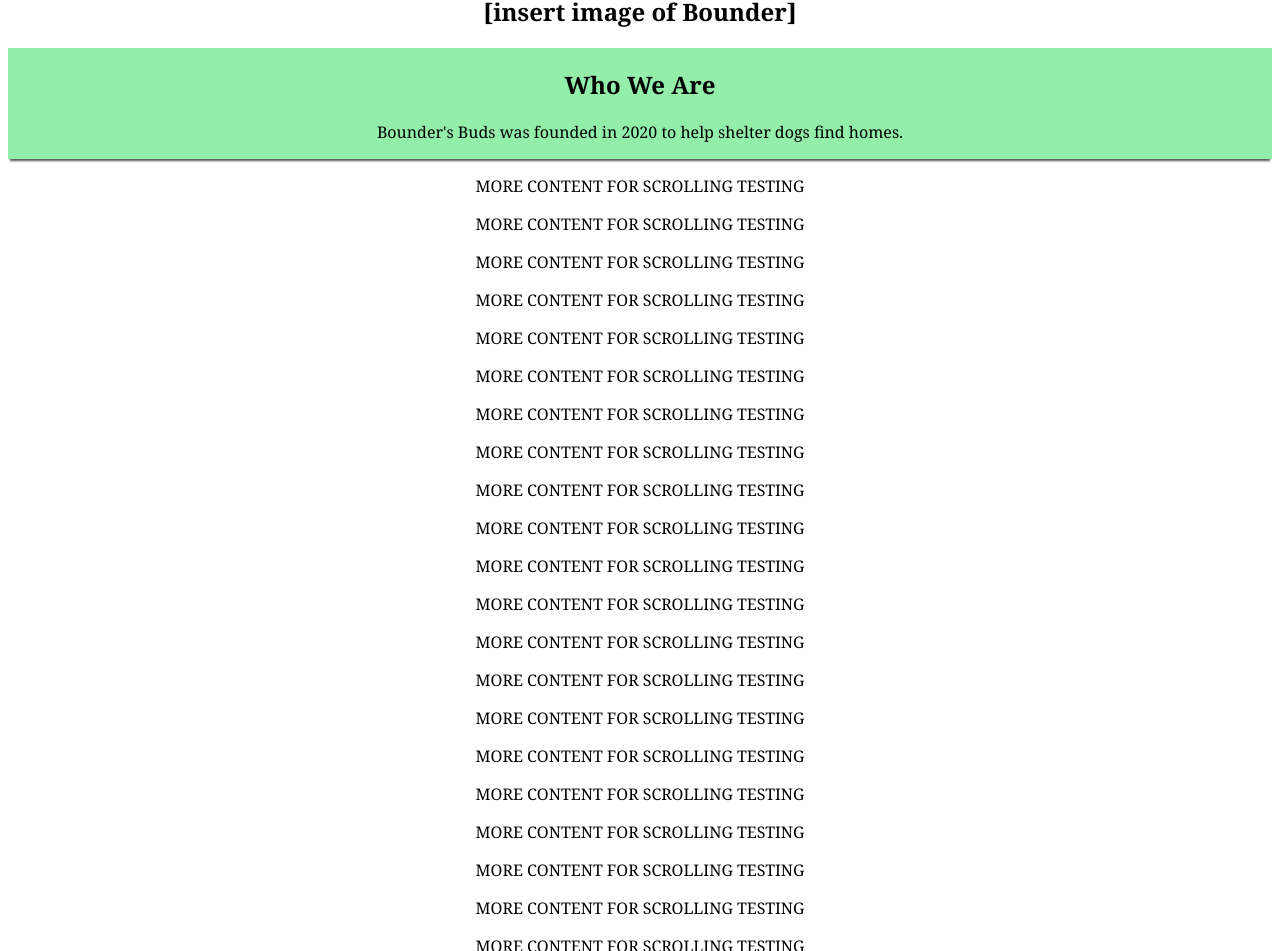
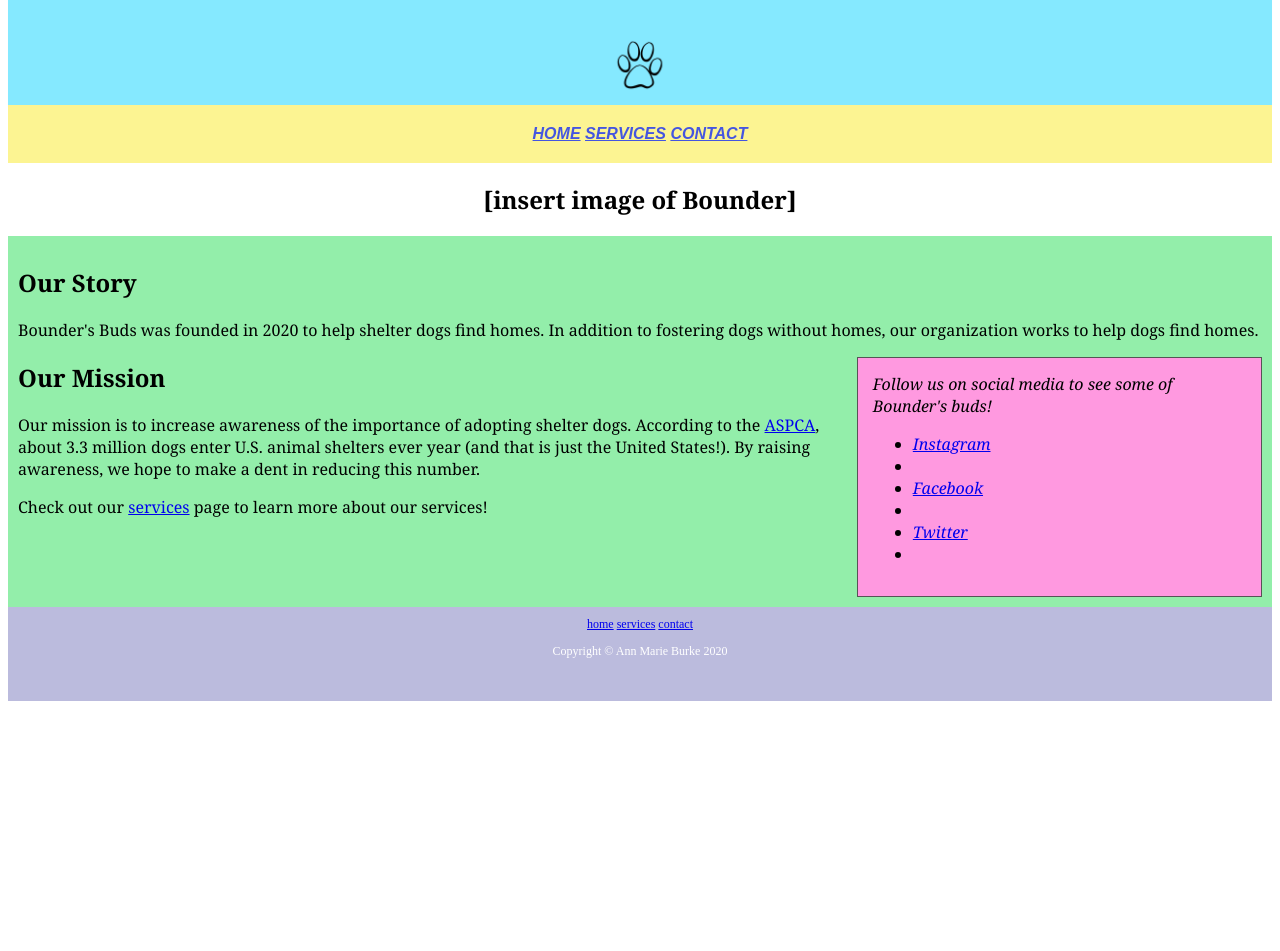
Before and after one commit to annmarieb1/comp20, a plain HTML site: page business-website/home.html in a window 1280 px wide. Shown: the part 206-1157 px from the top of the page. After the commit the page ends 915 px from the top, so only its background shows below. Drawn offline with Linux system fonts and the light colour scheme.

Commit message:
business website big changes

```diff
--- a/business-website/home.html
+++ b/business-website/home.html
@@ -10,80 +10,83 @@
     <head>
         <title>Bounder's Buds</title>
         <link rel="stylesheet" href="main.css">
+        <style type="text/css">
+            #about {
+                text-align: left;
+                width: 100%;
+                margin: 0px;
+                padding: 10px;
+                border: 0px;
+                display: inline-block;
+                background-color: #93eeaa;
+                /*box-shadow: 0 4px 2px -2px #555;*/
+                box-sizing: border-box;
+            }
+
+            aside {
+                width: 30%;
+                padding: 15px;
+                margin-left: 15px;
+                float: right;
+                /*position: fixed;*/
+                font-style: italic;
+                background-color: #ff99e0;
+                border: 1px solid #555;
+            }
+        </style>
     </head>
 
     <body>
-        <div id="header">
+        <header>
             <div id="title">
-                <p>
-                    BOUNDER'S BUDS
+                <h1>BOUNDER'S BUDS</h1>
+                <h4>#adoptdontshop</h4>
+                <div align="center">
                     <img src="images/Dog-Paw-Print-Outline-Clip-Art.png"
                          width="5%"
                          title="Dog-Paw-Print-Outline-Clip-Art"
                          alt="dog paw print outline clip art" />
-                </p>
+                </div>
             </div>
-
-            <div id="nav">
-                <a href="home.html">home</a>
-                <a href="services.html">services</a>
-                <a href="contact.html">contact</a>
-            </div>
-        </div>
+        </header>
+        <nav>
+            <a href="home.html">HOME</a>
+            <a href="services.html">SERVICES</a>
+            <a href="contact.html">CONTACT</a>
+        </nav>
 
         <div id="content">
             <div align="center">
                 <h2>[insert image of Bounder]</h2>
             </div>
 
-            <div id="who-we-are">
-                <h2>Who We Are</h2>
-                <p>Bounder's Buds was founded in 2020 to help shelter dogs find homes.</p>
+            <div id="about">
+                <h2 id="our-story">Our Story</h2>
+                <p>Bounder's Buds was founded in 2020 to help shelter dogs find homes.
+                   In addition to fostering dogs without homes, our organization works to
+                   help dogs find homes.</p>
+
+                <aside>
+                    Follow us on social media to see some of Bounder's buds!
+                    <ul>
+                        <li><a href="#">Instagram</a><li>
+                        <li><a href="#">Facebook</a><li>
+                        <li><a href="#">Twitter</a><li>
+                    </ul>
+                </aside>
+
+                <h2 id="our-mission">Our Mission</h2>
+                <p>Our mission is to increase awareness of the importance of adopting shelter dogs. According to the <a href="https://www.aspca.org/animal-homelessness/shelter-intake-and-surrender/pet-statistics">ASPCA</a>, about 3.3 million dogs enter U.S. animal shelters ever year (and that is just the United States!). By raising awareness, we hope to make a dent in reducing this number.</p>
+
+                <p>Check out our <a href="services.html">services</a> page to learn more about our services!</p>
             </div>
-
-
-
-            <p>MORE CONTENT FOR SCROLLING TESTING</p>
-            <p>MORE CONTENT FOR SCROLLING TESTING</p>
-            <p>MORE CONTENT FOR SCROLLING TESTING</p>
-            <p>MORE CONTENT FOR SCROLLING TESTING</p>
-            <p>MORE CONTENT FOR SCROLLING TESTING</p>
-            <p>MORE CONTENT FOR SCROLLING TESTING</p>
-            <p>MORE CONTENT FOR SCROLLING TESTING</p>
-            <p>MORE CONTENT FOR SCROLLING TESTING</p>
-            <p>MORE CONTENT FOR SCROLLING TESTING</p>
-            <p>MORE CONTENT FOR SCROLLING TESTING</p>
-            <p>MORE CONTENT FOR SCROLLING TESTING</p>
-            <p>MORE CONTENT FOR SCROLLING TESTING</p>
-            <p>MORE CONTENT FOR SCROLLING TESTING</p>
-            <p>MORE CONTENT FOR SCROLLING TESTING</p>
-            <p>MORE CONTENT FOR SCROLLING TESTING</p>
-            <p>MORE CONTENT FOR SCROLLING TESTING</p>
-            <p>MORE CONTENT FOR SCROLLING TESTING</p>
-            <p>MORE CONTENT FOR SCROLLING TESTING</p>
-            <p>MORE CONTENT FOR SCROLLING TESTING</p>
-            <p>MORE CONTENT FOR SCROLLING TESTING</p>
-            <p>MORE CONTENT FOR SCROLLING TESTING</p>
-            <p>MORE CONTENT FOR SCROLLING TESTING</p>
-            <p>MORE CONTENT FOR SCROLLING TESTING</p>
-            <p>MORE CONTENT FOR SCROLLING TESTING</p>
-            <p>MORE CONTENT FOR SCROLLING TESTING</p>
-            <p>MORE CONTENT FOR SCROLLING TESTING</p>
-            <p>MORE CONTENT FOR SCROLLING TESTING</p>
-            <p>MORE CONTENT FOR SCROLLING TESTING</p>
-            <p>MORE CONTENT FOR SCROLLING TESTING</p>
-            <p>MORE CONTENT FOR SCROLLING TESTING</p>
-            <p>MORE CONTENT FOR SCROLLING TESTING</p>
-            <p>MORE CONTENT FOR SCROLLING TESTING</p>
-            <p>MORE CONTENT FOR SCROLLING TESTING</p>
-            <p>MORE CONTENT FOR SCROLLING TESTING</p>
         </div>
 
-        <div id="footer">
+        <footer>
             <a href="home.html">home</a>
             <a href="services.html">services</a>
             <a href="contact.html">contact</a>
             <p>Copyright &copy Ann Marie Burke 2020</p>
-        </div>
+        <footer>
    </body>
 </html>
--- a/business-website/main.css
+++ b/business-website/main.css
@@ -16,7 +16,7 @@ h1 {
     /*background-color: #83aaff;
     border-radius: 20px;
     border: 2px solid #ffffff;*/
-    padding: 25px 25px 25px 25px;
+    padding: 5px;
 }
 
 body {
@@ -25,7 +25,7 @@ body {
 }
 
 
-#header {
+header {
     /*width: 100%;*/
 	background-color: #85e9ff;
     padding: 3px;
@@ -67,7 +67,7 @@ body {
     text-decoration: none;
 }
 
-#nav {
+nav {
     /*position: sticky;*/
     /*font-size: 14px;*/
     text-align: center;
@@ -75,52 +75,47 @@ body {
     font-size: 16px;
     font-weight: bold;
     font-style: italic;
-    padding: 10px;
+    padding: 20px;
     right: 2%;
     /*top: 0%; */
+    background-color: #fcf492;
 
     /*display: inline-block; */
     /* border-radius: 20px;
 	border: 2px solid #000; */
 }
 
+nav a {
+    color: #4455e0 ;
+}
+
+nav a:hover {
+    color: #9070ad;
+}
+
+nav:visited {
+    color: #412615;
+}
+
+img {
+    align: center;
+}
+
 #content {
     font-family: "Georgia", "Garamond", "Bookman";
     /*width: 100%;*/
-    text-align: center;
+    /*text-align: center;*/
     font-size: 16px;
-    /*padding: 50px;*/
+    padding: 0px;
     /*background-color: #fff;*/
 }
 
-#who-we-are {
-    width: 100%;
-    margin: 0px;
-    padding: 0px;
-    border: 0px;
-    display: inline-block;
-    background-color: #93eeaa;
-    box-shadow: 0 4px 2px -2px #555;
-}
-
-#footer {
+footer {
     bottom: 0;
     padding: 10px;
     display: block;
     color: #ffffff;
     text-align: center;
     font-size: 12px;
-    background-color: #aaa;
+    background-color: #bbd;
 }
-
-#nav a {
-	color: #4455e0 ;
-}
-
-#nav a:hover {
-	color: #9070ad;
-}
-
-#nav a:visited {
-    color: #412615;
-}
```
Also changed, not shown: business-website/contact.html (+49 -9 lines), business-website/services.html (+40 -9 lines), business-website/test.html (added, +26 -0 lines).
